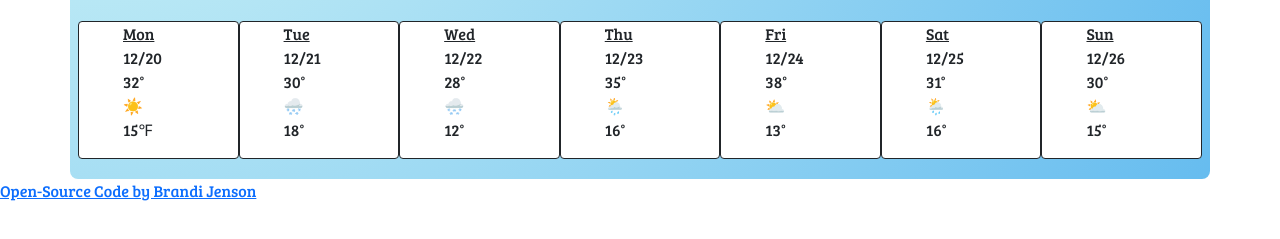
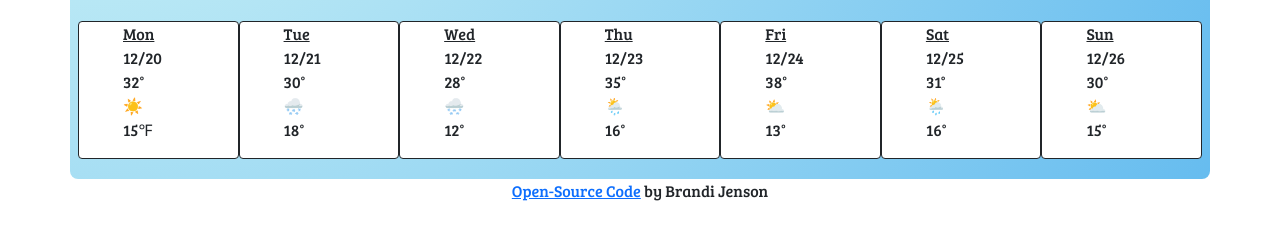
Before and after one commit to Brandi-Jenson/Weather-App, a plain HTML site: page index.html in a window 1280 px wide. Shown: the part 397-636 px from the top of the page. Drawn offline with nearby package versions, Linux system fonts and the light colour scheme.

Commit message:
Added link to open source code and changed CSS for footer

```diff
--- a/index.html
+++ b/index.html
@@ -127,8 +127,11 @@
       </div>
     </div>
     <script src="src/pluswa.js"></script>
-    <footer> <a href="https://github.com/Brandi-Jenson/Weather-App">Open-Source Code</ahref>
-by Brandi Jenson
+    <footer>
+      <a href="https://github.com/Brandi-Jenson/Weather-App" target="_blank"
+        >Open-Source Code</a
+      >
+      by Brandi Jenson
     </footer>
   </body>
 </html>
--- a/src/styles.css
+++ b/src/styles.css
@@ -8,6 +8,10 @@ ul {
 button {
   background: #212529;
   color: #fff;
+}
+footer {
+  text-align: center;
+  text-decoration: none;
 }
 .container {
   background: radial-gradient(
```
